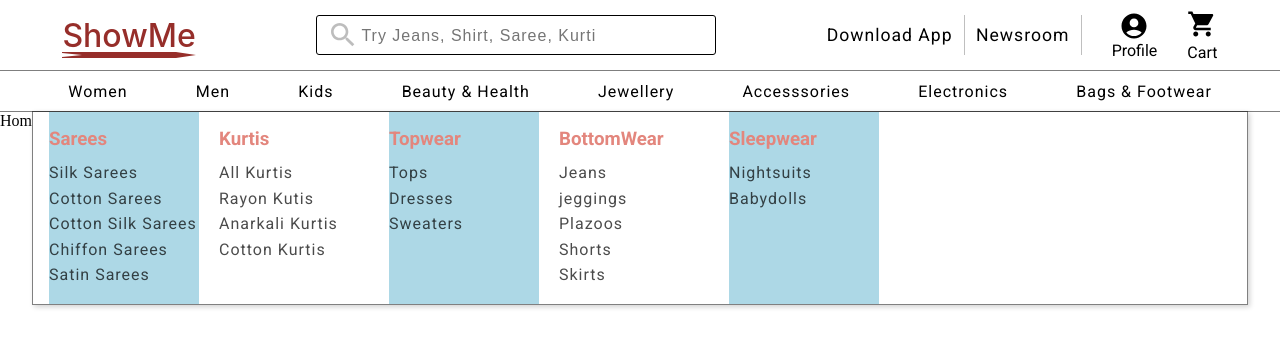
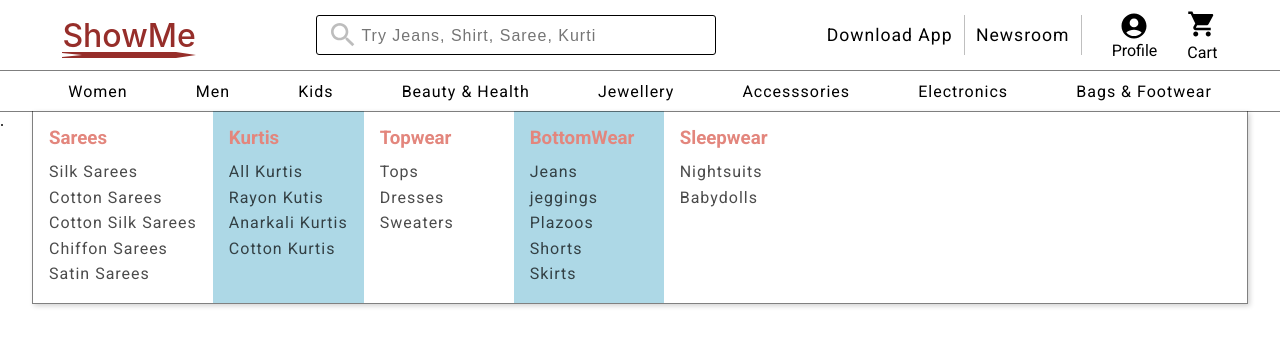
Before and after one commit to Sweenkhan/flipkart-clone, a React (Create React App) app: page / in a window 1280 px wide. Shown: the top 348 px of the page. Built offline with nearby package versions, Linux system fonts and the light colour scheme.

Commit message:
made design for dropdown

```diff
--- a/src/component/header/HeaderDropDown.css
+++ b/src/component/header/HeaderDropDown.css
@@ -7,35 +7,36 @@
     display: flex;
     position: absolute;
     width: 95%;
-    padding: 0 1rem;
+    padding: 0;
     background-color: white;
     border: 1px solid grey;
+    border-top: 0;
     box-shadow: 2px 2px 5px lightgray;
 }
 
-.header-secondSec-drop-items>div:nth-child(odd){
+.header-secondSec-drop-items>div:nth-child(even){
     background-color: lightblue;
 }
 
-.header-secondSec-drop-items>.items{
-    margin-right: 20px;
+.header-secondSec-drop-items>.item{
+
     min-width: 150px;
-    padding: 1rem 0;
+    padding:1rem;
 }
 
-.header-secondSec-drop-items>.items>h3{
+.header-secondSec-drop-items>.item>h3{
     margin-bottom: 10px;
     color: var(--secondary);
 
 }
 
-.header-secondSec-drop-items>.items>p{
+.header-secondSec-drop-items>.item>p{
     letter-spacing: 1px;
     line-height: 1.6rem;
     cursor: pointer;
     opacity: 0.7;
 }
 
-.header-secondSec-drop-items>.items>p:hover{
+.header-secondSec-drop-items>.item>p:hover{
     opacity: 1;
 }
--- a/src/component/header/HeaderListDropDown.js
+++ b/src/component/header/HeaderListDropDown.js
@@ -8,7 +8,7 @@ function HeaderListDropDown() {
   return (
     <div className='header-secondSec-drop-cont'>
       <div className='header-secondSec-drop-items'>
-        <div className='items'>
+        <div className='item'>
             <h3>Sarees</h3>
             <p>Silk Sarees</p>
             <p>Cotton Sarees</p>
@@ -16,20 +16,20 @@ function HeaderListDropDown() {
             <p>Chiffon Sarees</p>
             <p>Satin Sarees</p>
         </div>
-        <div className='items'>
+        <div className='item'>
             <h3>Kurtis</h3>
             <p>All Kurtis</p>
             <p>Rayon Kutis</p>
             <p>Anarkali Kurtis</p>
             <p>Cotton Kurtis</p>
         </div>
-        <div className='items'>
+        <div className='item'>
             <h3>Topwear</h3>
             <p>Tops</p>
             <p>Dresses</p>
             <p>Sweaters</p>
         </div>
-        <div className='items'>
+        <div className='item'>
             <h3>BottomWear</h3>
             <p>Jeans</p>
             <p>jeggings</p>
@@ -37,7 +37,7 @@ function HeaderListDropDown() {
             <p>Shorts</p>
             <p>Skirts</p>
         </div>
-        <div className='items'>
+        <div className='item'>
             <h3>Sleepwear</h3>
             <p>Nightsuits</p>
             <p>Babydolls</p>
--- a/src/component/home/Home.js
+++ b/src/component/home/Home.js
@@ -2,7 +2,7 @@ import React from 'react'
 
 function Home() {
   return (
-    <div>Home</div>
+    <div>.</div>
   )
 }
 
```
